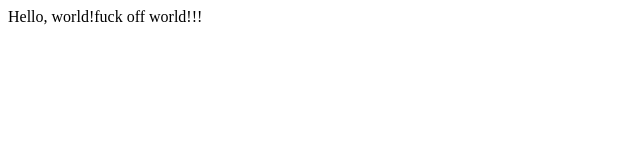
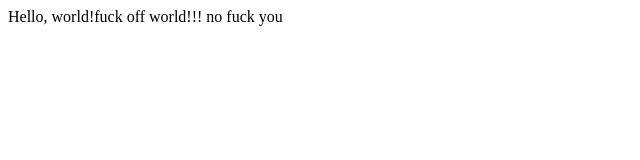
Before and after one commit to DinaHatzipaulidou/lecture0, a plain HTML site: page hello.html in a window 1280 px wide. Shown: the full height of the page, 0-640 px from the left. Drawn offline with Linux system fonts and the light colour scheme.

Commit message:
Add text

```diff
--- a/hello.html
+++ b/hello.html
@@ -4,6 +4,6 @@
         <title>My Webpage</title>
     </head>
     <body>
-        Hello, world!fuck off world!!!
+        Hello, world!fuck off world!!! no fuck you
     </body>
 </html>
```
